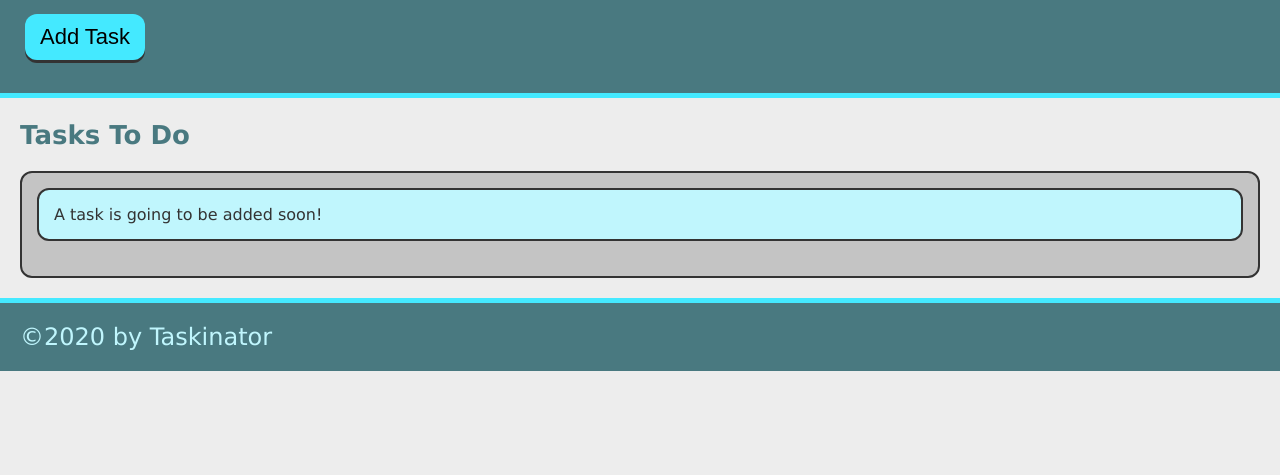
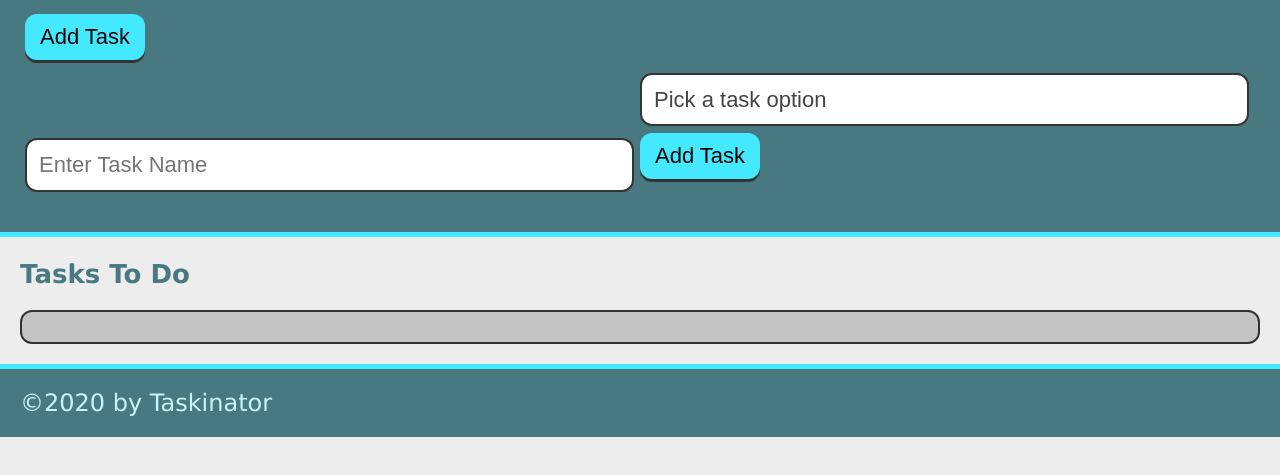
Before and after one commit to jeanl87/taskinator, a plain HTML site: page index.html in a window 1280 px wide. Shown: the part 115-590 px from the top of the page. Drawn offline with Linux system fonts and the light colour scheme.

Commit message:
adding drop down

```diff
--- a/index.html
+++ b/index.html
@@ -13,14 +13,28 @@
       <h1 class="page-title">Taskinator</h1>
       <p>Click the button below to add a new task!</p>
       <button class="btn" id="save-task">Add Task</button>
+
+      <form id="task-form">
+        <div class="form-group">
+            <input type="text" name="task-name" placeholder="Enter Task Name" />
+            </div>
+            <div class="form-group">
+          <select name="task-type" class="select-dropdown">
+            <option value="" disabled selected>Pick a task option</option>
+            <option value="Print">Print</option>
+            <option value="Web">Web</option>
+            <option value="Mobile">Mobile</option>
+    </select>
+    <div class="form-group">
+            <button class="btn" id="save-task" type="submit">Add Task</button>
+        </div>
+      </form>
     </header>
 
     <main class="page content">
       <section class="task-list-wrapper">
         <h2 class="list-title">Tasks To Do</h2>
-        <ul class="task-list" id="tasks-to-do">
-          <li class="task-item">A task is going to be added soon!</li>
-        </ul>
+        <ul class="task-list" id="tasks-to-do"></ul>
       </section>
     </main>
 
```
